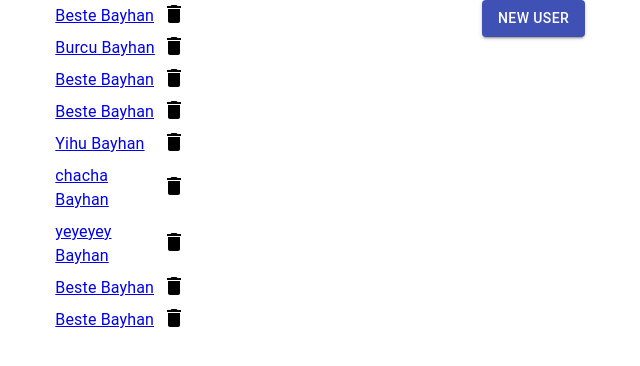
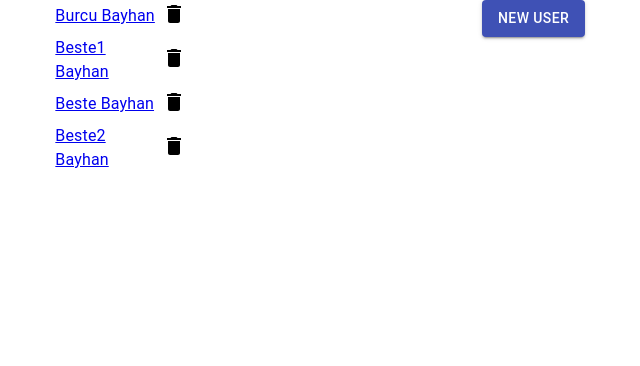
Before and after one commit to bbbayhan/formik-ts-app, a React (Create React App) app: page / in a window 1280 px wide. Shown: the top 366 px of the page, without its empty margins (158-798 px from the left). Built offline with nearby package versions, Linux system fonts and the light colour scheme; data requests are answered from the project's data file.

Commit message:
Fix user-form navigation

```diff
--- a/db.json
+++ b/db.json
@@ -1,15 +1,5 @@
 {
   "users": [
-    {
-      "firstName": "Beste",
-      "lastName": "Bayhan",
-      "email": "bestebbayhan@gmail.com",
-      "age": "20",
-      "birthday": "12092021",
-      "companyName": "hello",
-      "companyYear": "2000",
-      "id": 1
-    },
     {
       "firstName": "Burcu",
       "lastName": "Bayhan",
@@ -21,7 +11,7 @@
       "id": 2
     },
     {
-      "firstName": "Beste",
+      "firstName": "Beste1",
       "lastName": "Bayhan",
       "email": "bestebbayhan@gmail.com",
       "age": "20",
@@ -41,54 +31,14 @@
       "id": 4
     },
     {
-      "firstName": "Yihu",
-      "lastName": "Bayhan",
-      "email": "bestebbayhan@gmail.com",
-      "age": "20",
-      "birthday": "12092021",
-      "companyName": "hello",
-      "companyYear": "2020",
-      "id": 6
-    },
-    {
-      "firstName": "chacha",
+      "firstName": "Beste2",
       "lastName": "Bayhan",
       "email": "bestebbayhan@gmail.com",
       "age": "20",
       "birthday": "12092021",
       "companyName": "hello",
       "companyYear": "2000",
-      "id": 7
-    },
-    {
-      "firstName": "yeyeyey",
-      "lastName": "Bayhan",
-      "email": "bestebbayhan@gmail.com",
-      "age": "20",
-      "birthday": "12092021",
-      "companyName": "hello",
-      "companyYear": "2000",
-      "id": 8
-    },
-    {
-      "firstName": "Beste",
-      "lastName": "Bayhan",
-      "email": "bestebbayhan@gmail.com",
-      "age": "20",
-      "birthday": "12092021",
-      "companyName": "hello",
-      "companyYear": "2000",
-      "id": 9
-    },
-    {
-      "firstName": "Beste",
-      "lastName": "Bayhan",
-      "email": "bestebbayhan@gmail.com",
-      "age": "20",
-      "birthday": "12092021",
-      "companyName": "hello",
-      "companyYear": "2000",
-      "id": 10
+      "id": 5
     }
   ]
 }
--- a/src/User.tsx
+++ b/src/User.tsx
@@ -1,22 +1,16 @@
 import React, {useState} from 'react';
-import { Input, Grid, InputLabel, InputAdornment } from '@material-ui/core';
+import { Input, Grid, InputLabel, InputAdornment,Button } from '@material-ui/core';
+import {Link} from "react-router-dom";
 import axios from 'axios';
-import EditIcon from '@material-ui/icons/Edit';
 import DoneIcon from '@material-ui/icons/Done';
-
 
 import './App.css';
 
 
 function User(props:any) {
 
-  const [disabled, setDisabled] = useState(true);
   const [id, setId] = useState(0);
   const [value, setValue] = useState("");
-
-  const handleDisabled = (e: any) => {
-    setDisabled(false);
-  }
 
   const handleChange = (e: any) => {
     setId(e.target.id);
@@ -32,11 +26,11 @@ function User(props:any) {
 
   return(
   <div className="App">
-  <Grid container spacing={3}>
+  <Grid container spacing={3} justify="center">
     {Object.entries(props.selectedUser).map((element: any)=>{
     return(
       <>
-        <Grid item xs={12}>
+        <Grid item xs={8}>
         <InputLabel shrink>{element[0]}</InputLabel>
           <Input
             id={props.selectedUserID}
@@ -44,11 +38,9 @@ function User(props:any) {
             name={element[0]}
             type="text"
             fullWidth
-            disabled={disabled}
             onChange={handleChange}
             endAdornment={
               <InputAdornment position="start">
-                <EditIcon onClick={handleDisabled}/>
                 <DoneIcon onClick={()=>handleSubmit(element[0])}/>
               </InputAdornment>
             }
@@ -56,8 +48,15 @@ function User(props:any) {
           </Grid>
       </>)}
       )}
+      <Grid item xs={8}>
+        <Link to='/'>
+          <Button variant="contained" color="primary">
+            Back
+          </Button>
+        </Link>
       </Grid>
-    </div>);
+    </Grid>
+  </div>);
 }
 
 export default User;
--- a/src/UserForm.tsx
+++ b/src/UserForm.tsx
@@ -8,7 +8,7 @@ import SecondPage from "./forms/SecondPage";
 import ThirdPage from "./forms/ThirdPage";
 import ForthPage from "./forms/ForthPage";
 import {validationSchema} from "./validations";
-import UserList from "./UserList";
+import { Button } from '@material-ui/core';
 
 const steps = ['First Page', 'Second Page', 'Third Page'];
 const formId = "form";
@@ -22,7 +22,12 @@ const renderStepContent = (step: number, handleChange:any, values: any) => {
     case 2:
       return <ThirdPage handleChange={handleChange} values={values} />;
     default:
-      return <Link to="/" component={UserList}></Link>;  }
+      return (<Link to='/'>
+          <Button variant="contained" color="primary">
+            Show User list
+          </Button>
+        </Link>);
+    }
 }
 
 function UserForm() {
@@ -73,8 +78,11 @@ function UserForm() {
                   <button className="previous" type="button" onClick={handleBack}>&laquo;</button>
                 )}
               {renderStepContent(activeStep, handleChange, values)}
+              {console.log(activeStep)}
               {isLastStep?
                 <ForthPage/> :
+                activeStep===3 ?
+                "":
                 <button
                   disabled={isSubmitting}
                   className="next"
```
